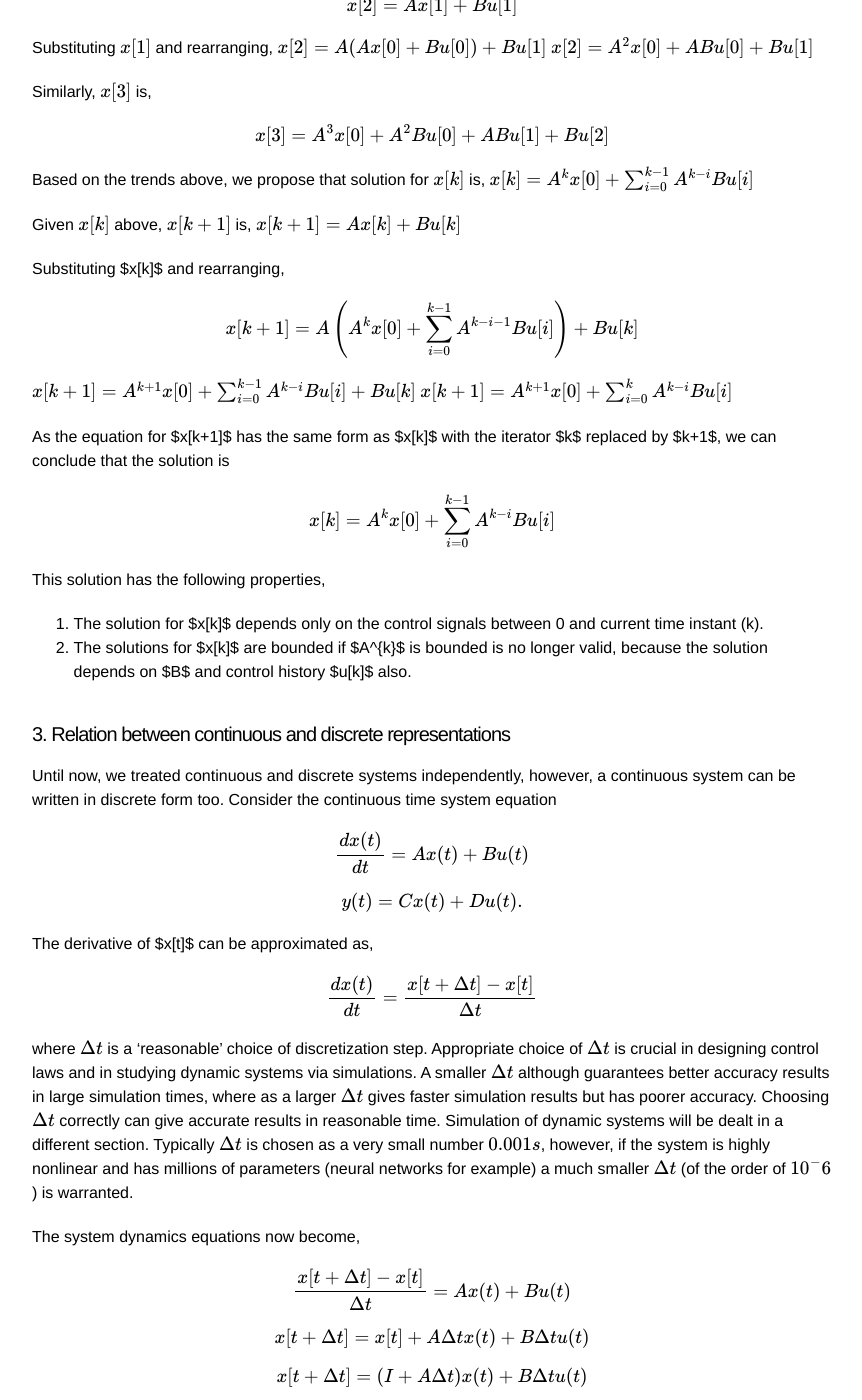
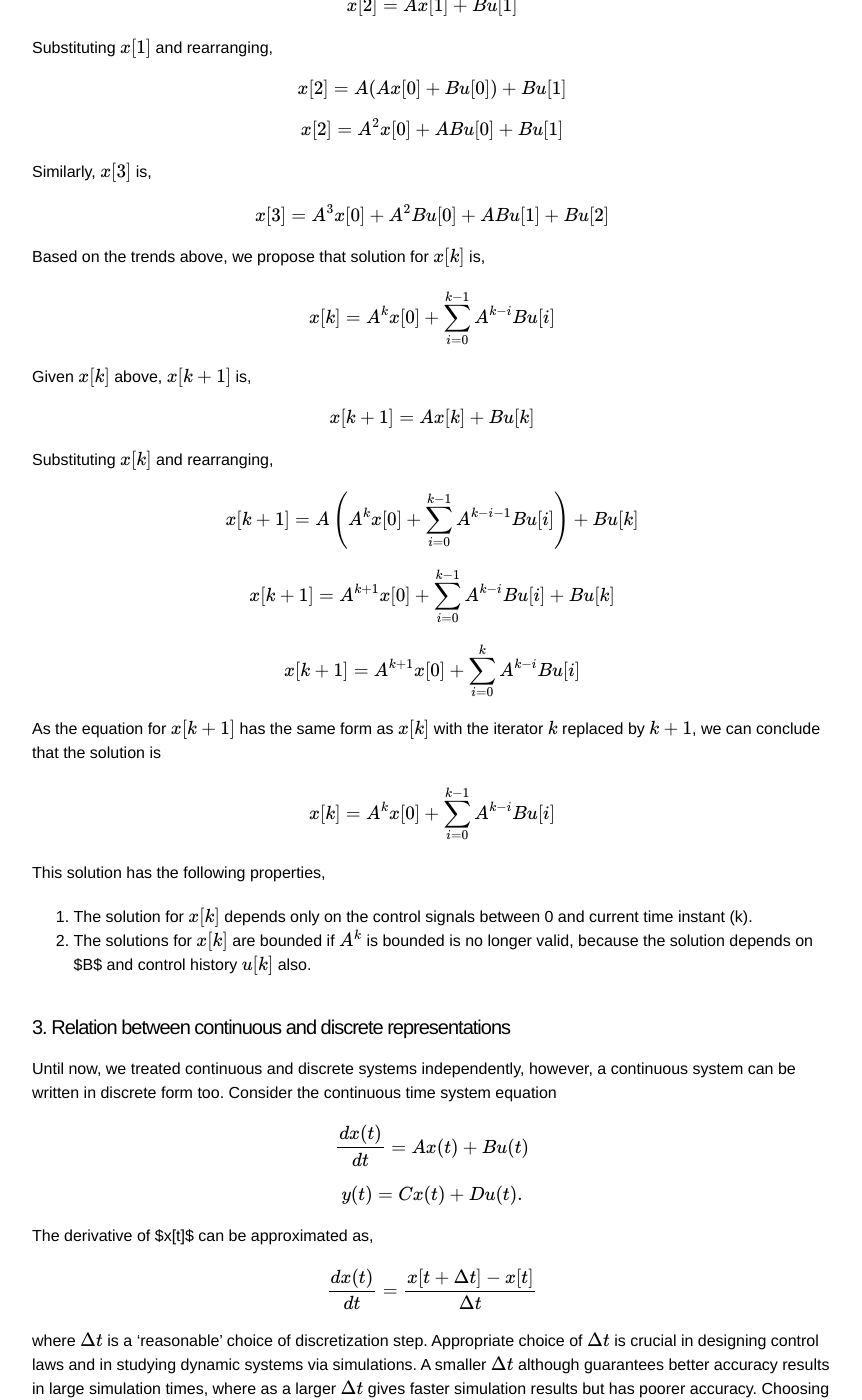
Before and after one commit to mec560sbu/mec560sbu.github.io, a Jekyll site: the page built from _posts/2016-08-29-Solution_Systems_State_Space.markdown, in a window 1280 px wide and 1400 px high, scrolled down 3592 px. Shown: the whole window, without its empty margins (208-1070 px from the left). Built offline with Jekyll 4.4.1, drawn with Linux system fonts in a browser that asks for light colours; formulas are drawn with MathJax 3; comment, search, counter and statistics services are not loaded.

Commit message:
fixed $
fixed $

```diff
--- a/_posts/2016-08-29-Solution_Systems_State_Space.markdown
+++ b/_posts/2016-08-29-Solution_Systems_State_Space.markdown
@@ -142,7 +142,9 @@ The equation for \\(x[2]\\) is.
 $$ x[2] = A x[1] + B u[1] $$
 
 Substituting \\(x[1]\\) and rearranging,
+
 $$ x[2] = A ( A x[0] + B u[0] ) + B u[1] $$
+
 $$ x[2] = A^2 x[0] + A B u[0] + B u[1] $$
 
 Similarly, \\(x[3]\\) is,
@@ -150,26 +152,29 @@ Similarly, \\(x[3]\\) is,
 $$ x[3] = A^3 x[0] + A^2 B u[0] + A B u[1] + B u[2] $$
 
 Based on the trends above, we propose that solution for \\(x[k]\\) is,
+
 $$ x[k] = A^{k} x[0] + \sum_{i=0}^{k-1}A^{k-i} B u[i] $$
 
 Given \\(x[k]\\) above, \\(x[k+1]\\) is,
+
 $$ x[k+1] = A x[k] + B u[k]$$
 
-Substituting $x[k]$ and rearranging,
+Substituting \\(x[k]\\) and rearranging,
 
 $$ x[k+1] = A \left( A^{k} x[0] + \sum_{i=0}^{k-1}A^{k-i-1} B u[i]  \right) + B u[k]$$
 
 $$ x[k+1] = A^{k+1} x[0] + \sum_{i=0}^{k-1}A^{k-i} B u[i] + B u[k]$$
+
 $$ x[k+1] = A^{k+1} x[0] + \sum_{i=0}^{k}A^{k-i} B u[i]$$
 
-As the equation for $x[k+1]$ has the same form as $x[k]$ with the iterator $k$ replaced by $k+1$, we can conclude that the solution is
+As the equation for \\(x[k+1]\\) has the same form as \\(x[k]\\) with the iterator \\(k\\) replaced by \\(k+1\\), we can conclude that the solution is
 
 $$ x[k] = A^{k} x[0] + \sum_{i=0}^{k-1}A^{k-i} B u[i] $$
 
 This solution has the following properties,
 
-1. The solution for $x[k]$ depends only on the control signals between 0 and current time instant (k).
-2. The solutions for $x[k]$ are bounded if $A^{k}$ is bounded is no longer valid, because the solution depends on $B$ and control history $u[k]$ also.
+1. The solution for \\(x[k]\\) depends only on the control signals between 0 and current time instant (k).
+2. The solutions for \\(x[k]\\) are bounded if \\(A^{k}\\) is bounded is no longer valid, because the solution depends on $B$ and control history \\(u[k]\\) also.
 
 #### 3. Relation between continuous and discrete representations
 
```
